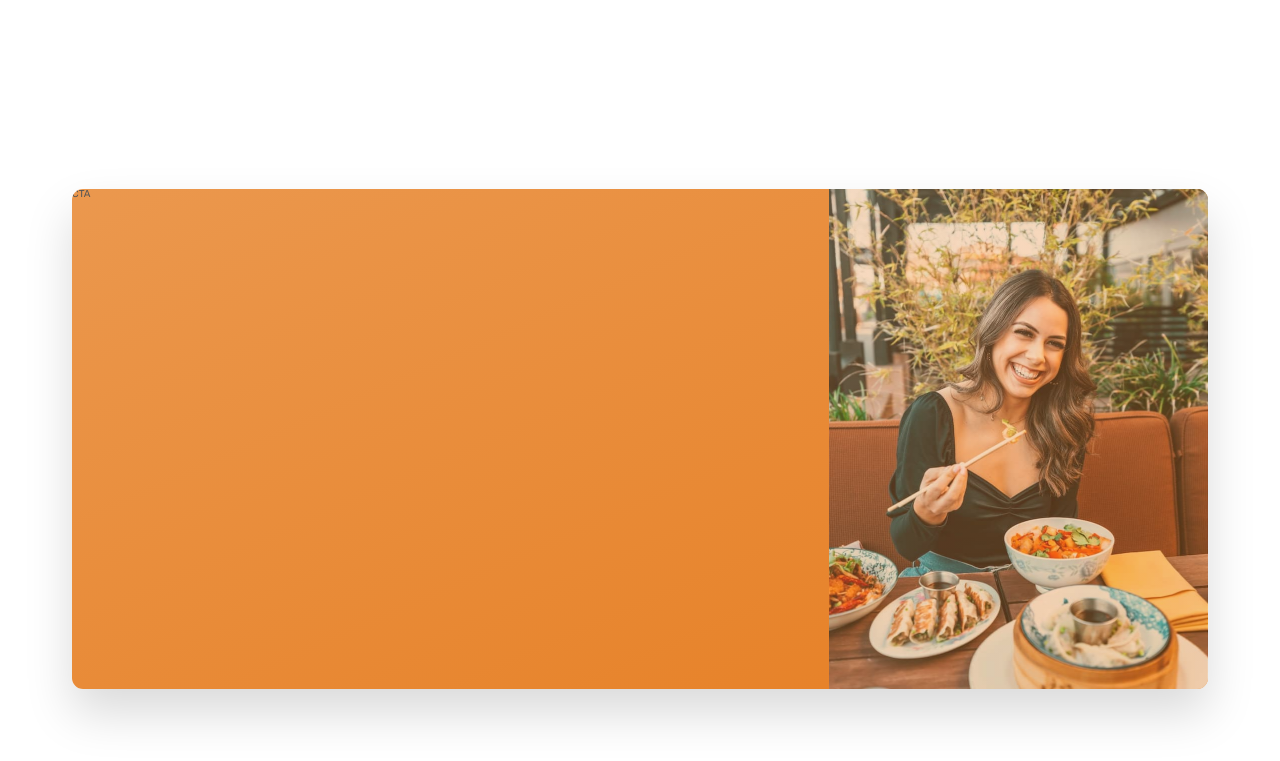
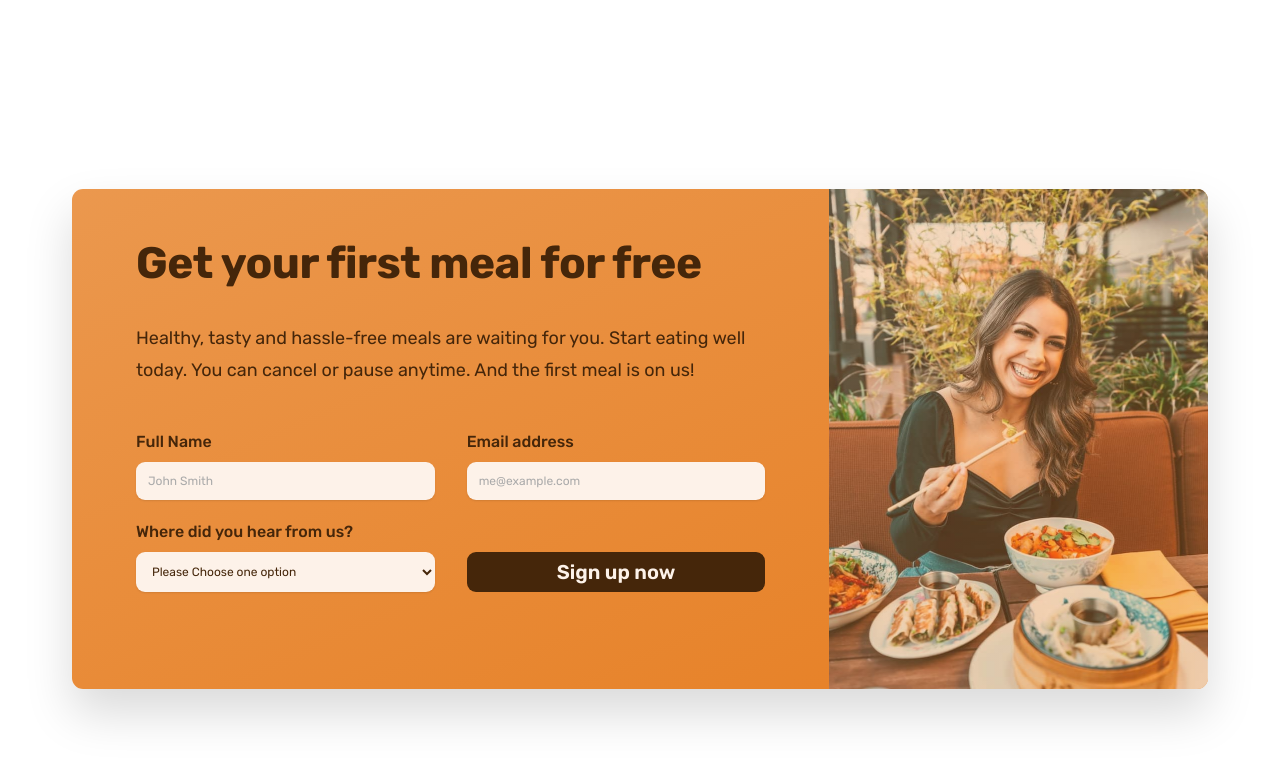
Before and after one commit to BKD471/Omnifood-App, a plain HTML site: page index.html in a window 1280 px wide. Shown: the part 5847-6608 px from the top of the page. Drawn offline with nearby package versions, Linux system fonts and the light colour scheme.

Commit message:
Call to Action section added

```diff
--- a/css/general.css
+++ b/css/general.css
@@ -27,6 +27,7 @@ Paragraph Default:1.6
 #fae5d3
 #eb984e
 - Shades:#cf711f;
+#45260a;
 - Accents:
 - Greys:#555;
 #333
@@ -154,6 +155,10 @@ body {
   padding: 1.6rem 3.2rem;
   text-decoration: none;
   border-radius: 0.9rem;
+
+  border: none;
+  cursor: pointer;
+  font-family: inherit;
   transition: all 0.3s;
 }
 
@@ -183,6 +188,18 @@ body {
   box-shadow: inset 0 0 0 0.3rem #fff;
 }
 
+.btn--form {
+  background-color: #45260a;
+  color: #fdf2e9;
+  align-self: end;
+  padding: 0.8rem;
+}
+
+.btn--form:hover {
+  background-color: #fff;
+  color: #555;
+}
+
 .list {
   list-style: none;
   display: flex;
@@ -203,6 +220,13 @@ body {
   color: #e67e22;
 }
 
+*:focus {
+  outline: none;
+  /* outline: 4px dotted #e67e22;
+  outline-offset: 8px; */
+  box-shadow: 0 0 0 0.8rem rgba(230, 125, 34, 0.5);
+}
+
 .margin-bottom-md {
   margin-bottom: 4.8rem !important;
 }
--- a/css/style.css
+++ b/css/style.css
@@ -497,6 +497,19 @@ strong {
 }
 
 .cta-text-box {
+  padding: 4.8rem 6.4rem 6.4rem 6.4rem;
+  color: #45260a;
+}
+
+.cta .heading-secondary {
+  color: inherit;
+  margin-bottom: 3.2rem;
+}
+
+.cta-text {
+  font-size: 1.8rem;
+  line-height: 1.8;
+  margin-bottom: 4.8rem;
 }
 
 .cta-img-box {
@@ -511,3 +524,45 @@ strong {
 
   background-position: center;
 }
+
+.cta-form {
+  display: grid;
+  grid-template-columns: 1fr 1fr;
+  column-gap: 3.2rem;
+  row-gap: 2.4rem;
+}
+
+.cta-form label {
+  display: block;
+  font-size: 1.6rem;
+  font-weight: 500;
+  margin-bottom: 1.2rem;
+}
+
+.cta-form input,
+.cta-form select {
+  width: 100%;
+  padding: 1.2rem;
+  font-size: 1.2rem;
+  font-family: inherit;
+  color: inherit;
+  border: none;
+  background-color: #fdf2e9;
+  border-radius: 9px;
+  box-shadow: 0 1px 2px rgba(0, 0, 0, 0.1);
+}
+
+.cta-form input::placeholder {
+  color: #aaa;
+}
+
+.cta *:focus {
+  outline: none;
+  box-shadow: 0 0 0 0.8rem rgba(253, 242, 233, 0.5);
+}
+
+.cta-form select {
+}
+
+.cta-form button {
+}
--- a/index.html
+++ b/index.html
@@ -532,7 +532,37 @@
           <section class="section-cta">
             <div class="container">
               <div class="cta">
-                <div class="cta-text-box">CTA</div>
+                <div class="cta-text-box">
+                  <h2 class="heading-secondary">Get your first meal for free</h2>
+                  <p class="cta-text">
+                    Healthy, tasty and hassle-free meals are waiting for you. Start eating well today. You can cancel or pause anytime. And the first meal is on us!
+                  </p>
+                  <form class="cta-form" action="#">
+                    <div>
+                      <label for="full-name">Full Name</label>
+                      <input id="full-name" type="text" placeholder="John Smith" required/>
+                    </div>
+                   <div>
+                     <label for="email">Email address</label>
+                    <input id="email" type="email" placeholder="me@example.com" required/>
+                  </div>
+                    <div>
+                      <label for="select where">Where did you hear from us?</label>
+                   <select id="select where" required>
+                     <option value="">Please Choose one option</option>
+                     <option value="friends">Friends and family</option>
+                     <option value="youtube">Youtube Videos</option>
+                     <option value="podcast">Podcast</option>
+                     <option value="facebook">Facebook Ads</option>
+                     <option value="other">Others</option>
+                   </select>
+                    </div>
+
+
+
+                    <button class="btn btn--form">Sign up now</button>
+                  </form>
+                </div>
               <div class="cta-img-box" role="img" aria-label="Women enjoying food"></div>
               </div>
 
```
